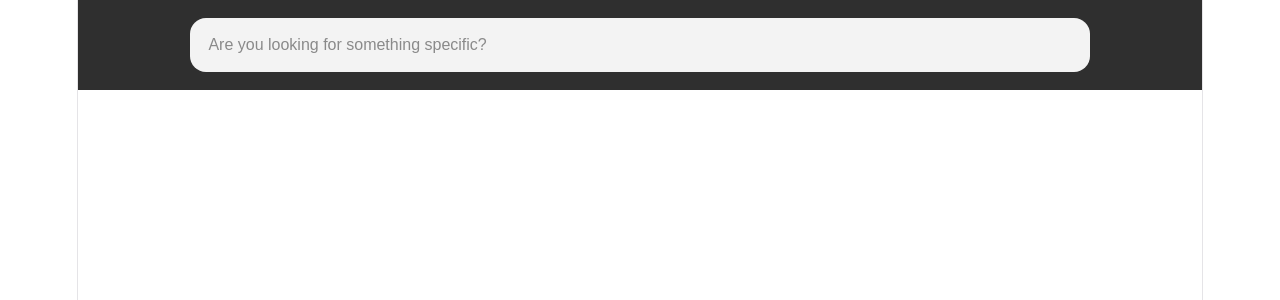
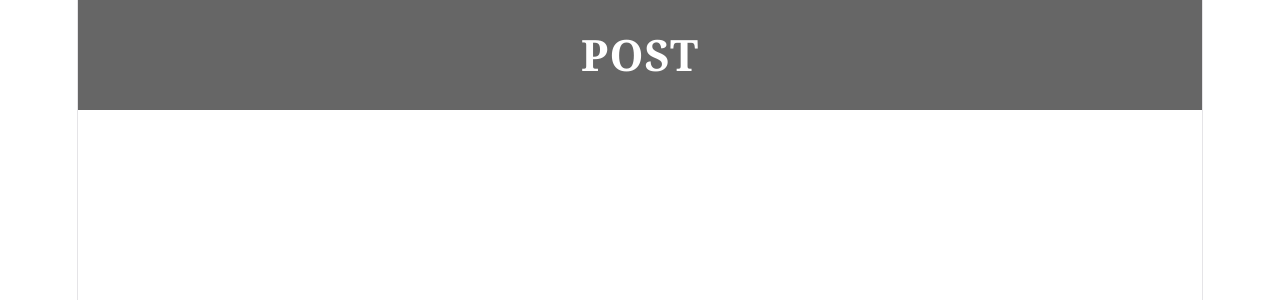
Before and after one commit to Chedrick343/Laboratorio-2-Comercio-electronico, a React (Vite) app in the folder Laboratorio2/: page / in a window 1280 px wide. Shown: the top 300 px of the page. Built offline with nearby package versions, Linux system fonts and the light colour scheme.

Commit message:
feat: component logo and styles for.

```diff
--- a/Laboratorio2/src/App.tsx
+++ b/Laboratorio2/src/App.tsx
@@ -1,9 +1,9 @@
 import SearchBar from './modules/search-bar/searchBar';
-
+import Logo from './modules/logo/logo';
 function App() {
     return (
         <>
-            <SearchBar />
+            <Logo />
         </>
     );
 }
--- /dev/null
+++ b/Laboratorio2/src/modules/logo/logo.tsx
@@ -0,0 +1,9 @@
+import styles from '../../styles/Logo.module.css';
+
+export default function Logo() {
+    return (
+        <div className={styles.logoContainer}>
+            <h1 className={styles.logo}>POST</h1>
+        </div>
+    );
+}
--- /dev/null
+++ b/Laboratorio2/src/styles/Logo.module.css
@@ -0,0 +1,21 @@
+.logoContainer {
+    width: 100%;
+    height: 110px;
+
+    display: flex;
+    justify-content: center;
+    align-items: center;
+
+    background-color: #666;
+}
+
+.logo {
+    margin: 0;
+
+    color: white;
+
+    font-family: Georgia, "Times New Roman", serif;
+    font-size: 2.4rem;
+    font-weight: 700;
+    letter-spacing: 1px;
+}
```
